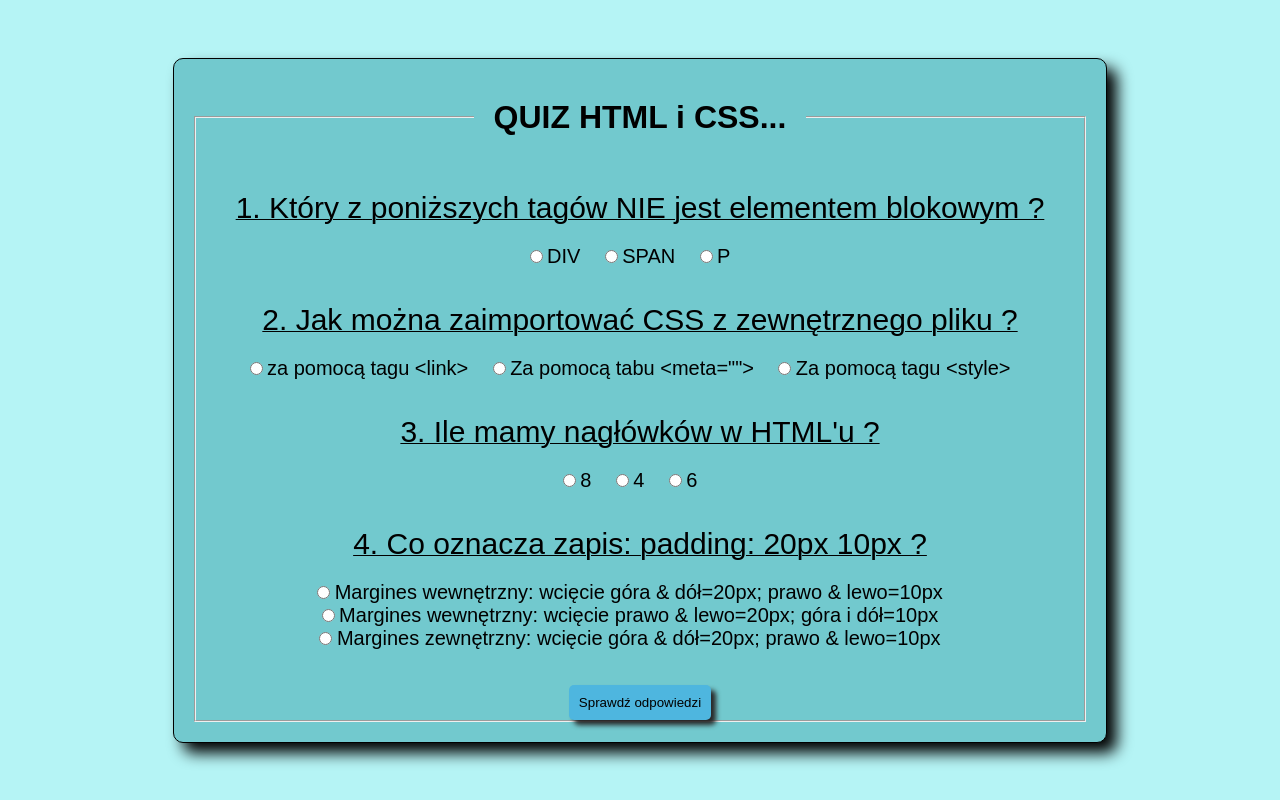
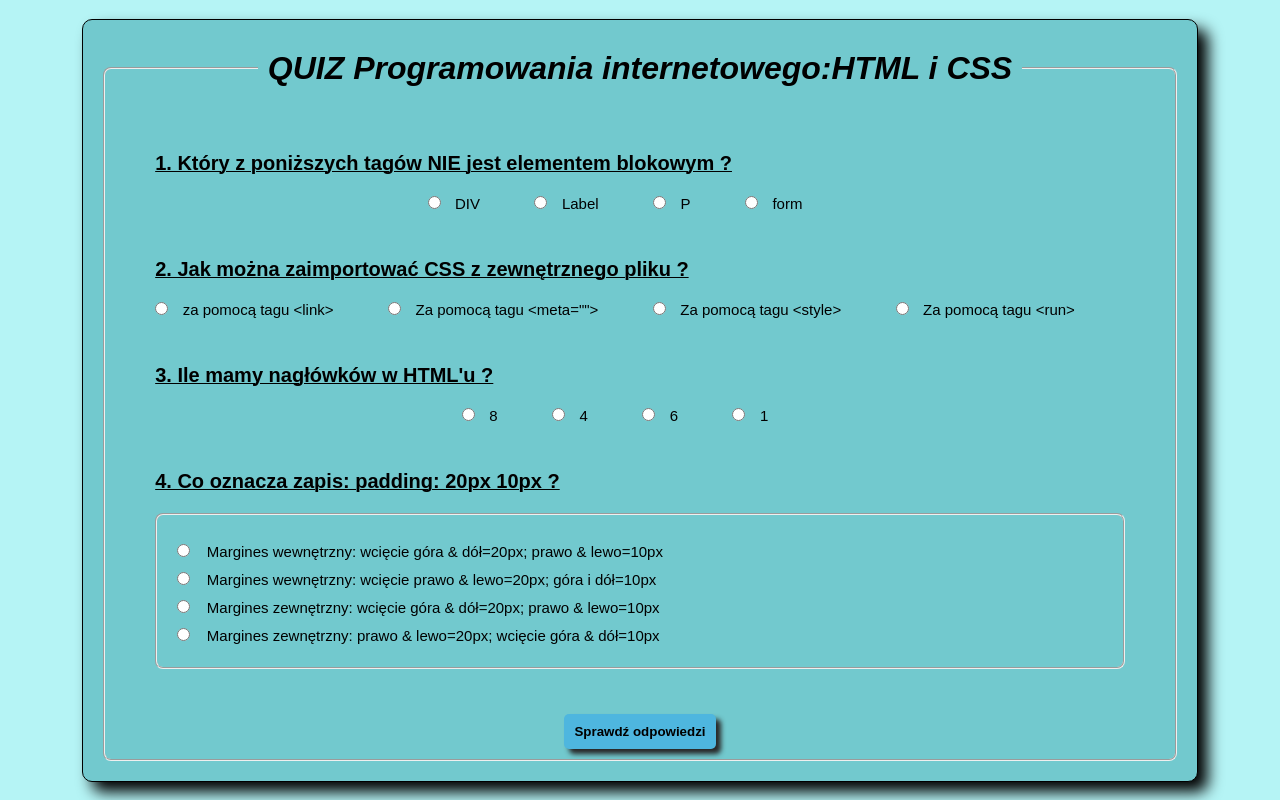
Before and after one commit to PiotrLassotta1989/apka_q, a plain HTML site: page index.html in a window 1280 px wide. Drawn offline with Linux system fonts and the light colour scheme.

Commit message:
poprawka04

```diff
--- a/css/style.css
+++ b/css/style.css
@@ -22,23 +22,40 @@ body {
 	border-radius: 10px;
 	border: 1px solid black;
 	text-align: center;
+
+}
+
+fieldset {
+
+	padding: 10px 10px;
+	border-radius: 8px;
+}
+
+h2 {
+
+	margin: 10px;
+	text-align: left;
+	font-weight: normal;
+
 }
 
 h1 {
-	margin: 20px;
+	margin: 10px;
 	text-align: center;
 
 }
 
 h3.question {
 	margin-bottom: 20px;
-	font-size: 30px;
-	font-weight: normal;
+	text-align: left;
+
+	font-size: 20px;
+	font-weight: solid;
 	text-decoration: underline 1px;
 }
 
 .box-answer {
-	margin: 35px 40px;
+	margin: 45px 40px;
 }
 
 .answer {
@@ -46,9 +63,10 @@ h3.question {
 }
 
 label {
-	font-size: 20px;
+	font-size: 15px;
 	cursor: pointer;
-	padding-right: 20px;
+	padding-right: 40px;
+	padding: 20px 50px 20px 10px;
 }
 
 .btn-check {
@@ -61,6 +79,7 @@ label {
 	box-shadow: 5px 5px 5px rgb(40, 39, 39);
 	transition: background-color 0.3s, color 0.3s;
 	cursor: pointer;
+
 }
 
 button:hover {
@@ -79,6 +98,7 @@ button:hover {
 	background-color: #fff;
 	border: 1px solid #ddd;
 	border-radius: 5px;
+
 }
 
 .warning-active {
--- a/index.html
+++ b/index.html
@@ -7,14 +7,17 @@
 	<meta name="viewport" content="width=device-width, initial-scale=1.0" />
 	<title>Quiz</title>
 	<link rel="stylesheet" href="css/style.css" />
+
+
 </head>
 
 <body>
 
+
 	<form class="box" action="|">
 		<fieldset>
 			<legend>
-				<h1> QUIZ HTML i CSS...</h1>
+				<h1><em> QUIZ Programowania internetowego:HTML i CSS</em></h1>
 			</legend>
 
 
@@ -25,60 +28,81 @@
 				<label for="answer-1">DIV</label>
 
 				<input type="radio" name="question-1" id="answer-2" class="answer" value="true" />
-				<label for="answer-2">SPAN</label>
+				<label for="answer-2">Label</label>
 
 				<input type="radio" name="question-1" id="answer-3" class="answer" value="false" />
 				<label for="answer-3">P</label>
+
+				<input type="radio" name="question-1" id="answer-4" class="answer" value="false" />
+				<label for="answer-4">form</label>
 			</div>
 
 
 			<div class="box-answer">
 				<h3 class="question">2. Jak można zaimportować CSS z zewnętrznego pliku ?</h3>
 
-				<input type="radio" name="question-2" id="answer-4" class="answer" value="true" />
-				<label for="answer-4">za pomocą tagu &ltlink&gt</label>
-
-				<input type="radio" name="question-2" id="answer-5" class="answer" value="false" />
-				<label for="answer-5">Za pomocą tabu &ltmeta=""&gt</label>
+				<input type="radio" name="question-2" id="answer-5" class="answer" value="true" />
+				<label for="answer-5">za pomocą tagu &ltlink&gt</label>
 
 				<input type="radio" name="question-2" id="answer-6" class="answer" value="false" />
-				<label for="answer-6">Za pomocą tagu &ltstyle&gt</label>
+				<label for="answer-6">Za pomocą tagu &ltmeta=""&gt</label>
+
+				<input type="radio" name="question-2" id="answer-7" class="answer" value="false" />
+				<label for="answer-7">Za pomocą tagu &ltstyle&gt</label>
+
+				<input type="radio" name="question-2" id="answer-8" class="answer" value="false" />
+				<label for="answer-8">Za pomocą tagu &ltrun&gt</label>
 			</div>
 
 
 			<div class="box-answer">
 				<h3 class="question">3. Ile mamy nagłówków w HTML'u ?</h3>
 				<div>
-					<input type="radio" name="question-3" id="answer-7" class="answer" value="false" />
-					<label for="answer-7">8</label>
+					<input type="radio" name="question-3" id="answer-9" class="answer" value="false" />
+					<label for="answer-9">8</label>
 
-					<input type="radio" name="question-3" id="answer-8" class="answer" value="false" />
-					<label for="answer-8">4</label>
+					<input type="radio" name="question-3" id="answer-10" class="answer" value="false" />
+					<label for="answer-10">4</label>
 
-					<input type="radio" name="question-3" id="answer-9" class="answer" value="true" />
-					<label for="answer-9">6</label>
+					<input type="radio" name="question-3" id="answer-11" class="answer" value="true" />
+					<label for="answer-11">6</label>
+
+					<input type="radio" name="question-3" id="answer-12" class="answer" value="false" />
+					<label for="answer-12">1</label>
 				</div>
 			</div>
 
 			<div class="box-answer">
 				<h3 class="question">4. Co oznacza zapis: padding: 20px 10px ?</h3>
+				<fieldset>
+					<h2>
 						<div>
-					<input type="radio" name="question-4" id="answer-10" class="answer" value="true" />
-					<label for="answer-10">Margines wewnętrzny: wcięcie góra & dół=20px; prawo & lewo=10px</label>
+							<input type="radio" name="question-4" id="answer-13" class="answer" value="true" />
+							<label for="answer-13">Margines wewnętrzny: wcięcie góra & dół=20px; prawo &
+								lewo=10px</label>
 						</div>
 						<div>
-					<input type="radio" name="question-4" id="answer-11" class="answer" value="false" />
-					<label for="answer-11">Margines wewnętrzny: wcięcie prawo & lewo=20px; góra i dół=10px </label>
+							<input type="radio" name="question-4" id="answer-14" class="answer" value="false" />
+							<label for="answer-14">Margines wewnętrzny: wcięcie prawo & lewo=20px; góra i dół=10px
+							</label>
 						</div>
 						<div>
-					<input type="radio" name="question-4" id="answer-12" class="answer" value="false" />
-					<label for="answer-12">Margines zewnętrzny: wcięcie góra & dół=20px; prawo & lewo=10px</label>
+							<input type="radio" name="question-4" id="answer-15" class="answer" value="false" />
+							<label for="answer-15">Margines zewnętrzny: wcięcie góra & dół=20px; prawo &
+								lewo=10px</label>
 						</div>
+						<div>
+							<input type="radio" name="question-4" id="answer-16" class="answer" value="false" />
+							<label for="answer-16">Margines zewnętrzny: prawo & lewo=20px; wcięcie góra &
+								dół=10px</label>
+						</div>
+					</h2>
+				</fieldset>
 			</div>
 
 
 
-			<button class="btn-check" type="submit">Sprawdź odpowiedzi</button>
+			<button class="btn-check" type="submit"><b>Sprawdź odpowiedzi</b></button>
 		</fieldset>
 	</form>
 
```
Lines whose indentation alone changed are shown as unchanged.
